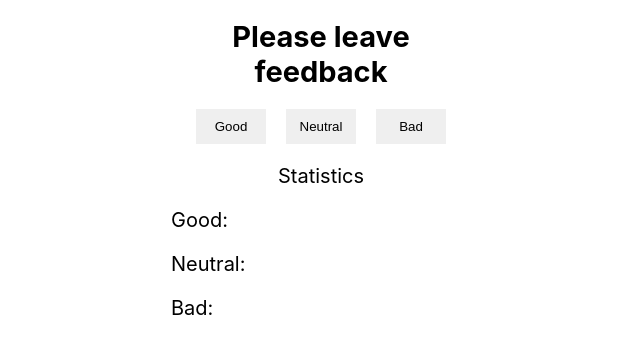
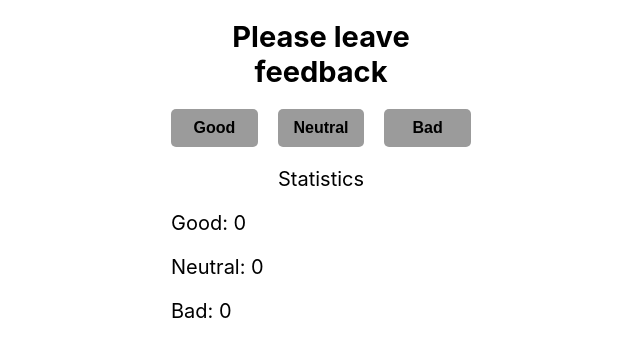
Before and after one commit to piron-johny/goit-react-hw-02-feedback, a React (Create React App) app: page / in a window 1280 px wide. Shown: the top 356 px of the page, without its empty margins (319-959 px from the left). Built offline with nearby package versions, Linux system fonts and the light colour scheme.

Commit message:
Задание 1.1

```diff
--- a/src/components/App.jsx
+++ b/src/components/App.jsx
@@ -1,7 +1,31 @@
 import Feedback from './Feedback/Feedback';
+import React, { Component } from 'react';
+// import { render } from '@testing-library/react';
 
-export const App = () => {
-  return (
-      <Feedback></Feedback>
-  );
-};
+class App extends Component {
+  state = {
+    good: 0,
+    neutral: 0,
+    bad: 0,
+  };
+
+  handleGoodDecriment = () => this.setState({ good: this.state.good + 1 });
+  handleNeutralDecriment = () =>
+    this.setState({ neutral: this.state.neutral + 1 });
+  handleBadDecriment = () => this.setState({ bad: this.state.bad + 1 });
+
+  render() {
+    const state = this.state;
+
+    return (
+      <Feedback
+        state={state}
+        onDecrimentGood={this.handleGoodDecriment}
+        onDecrimentNeutral={this.handleNeutralDecriment}
+        onDecrimentBad={this.handleBadDecriment}
+      />
+    );
+  }
+}
+
+export default App;
--- a/src/components/Feedback/Feedback.jsx
+++ b/src/components/Feedback/Feedback.jsx
@@ -6,31 +6,27 @@ import {
   SubTitle,
   Result,
 } from './Feedback.styles';
-import React, { Component } from 'react';
 
-class Feedback extends Component {
-  state = {
-    good: 0,
-    neutral: 0,
-    bad: 0,
-  };
-
-  render() {
+export const Feedback = ({
+  state: { good, neutral, bad },
+  onDecrimentGood,
+  onDecrimentNeutral,
+  onDecrimentBad,
+}) => {
   return (
     <Container>
       <Title>Please leave feedback</Title>
       <ButtonWrapper>
-          <Button>Good</Button>
-          <Button>Neutral</Button>
-          <Button>Bad</Button>
+        <Button onClick={() => onDecrimentGood()}>Good</Button>
+        <Button onClick={() => onDecrimentNeutral()}>Neutral</Button>
+        <Button onClick={() => onDecrimentBad()}>Bad</Button>
       </ButtonWrapper>
       <SubTitle>Statistics</SubTitle>
-        <Result>{'Good:' }</Result>
-        <Result>{'Neutral:' }</Result>
-        <Result>{'Bad:' }</Result>
+      <Result>Good:  {good}</Result>
+      <Result>Neutral:  {neutral}</Result>
+      <Result>Bad:  {bad}</Result>
     </Container>
   );
-  }
-}
+};
 
 export default Feedback;
--- a/src/components/Feedback/Feedback.styles.js
+++ b/src/components/Feedback/Feedback.styles.js
@@ -18,9 +18,16 @@ export const ButtonWrapper = styled.div`
 
 export const Button = styled.button`
   border: none;
-  width: 70px;
+  width: 100px;
   padding: 10px;
   cursor: pointer;
+  background: #9b9b9b;
+  border-radius: 5px;
+  font-weight: 600;
+  font-size: 16px;
+  &:hover {
+    background: #abaaaa;
+  }
 `;
 
 export const SubTitle = styled.p`
--- a/src/index.js
+++ b/src/index.js
@@ -1,6 +1,6 @@
 import React from 'react';
 import ReactDOM from 'react-dom';
-import { App } from 'components/App';
+import App from 'components/App';
 import reportWebVitals from './reportWebVitals';
 import './index.css';
 
```
Lines whose indentation alone changed are shown as unchanged.
